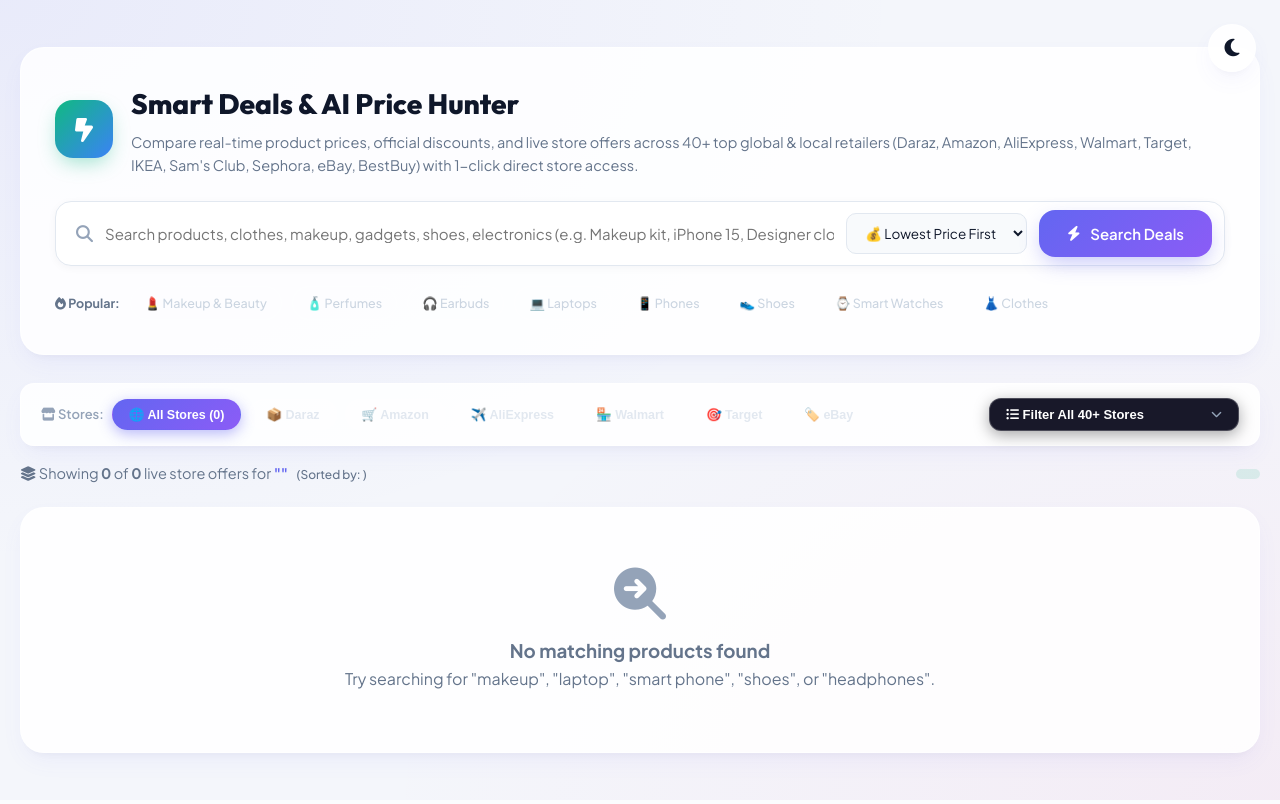
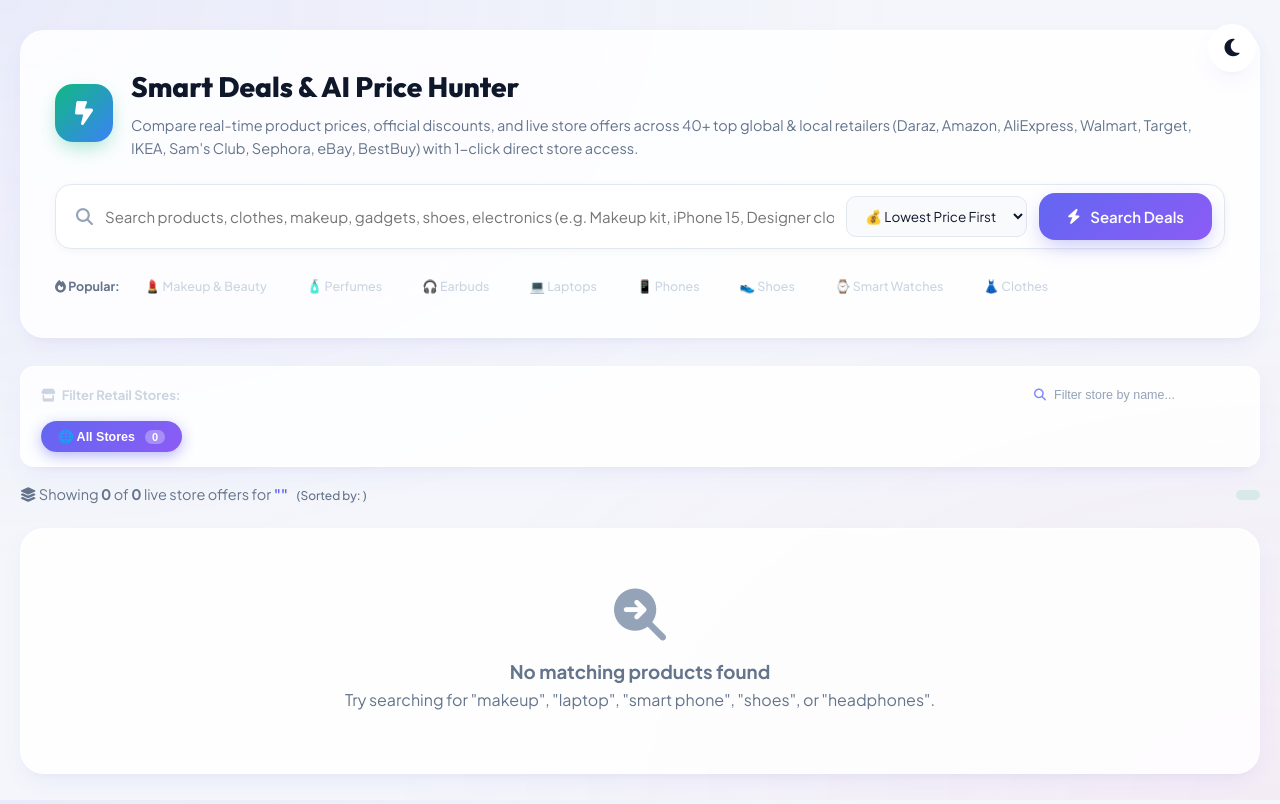
Before and after one commit to SahilHaseeb/Expensive_Tracker, a Flask app: template app/templates/shopping.html in a window 1280 px wide. Run offline with Flask 3, Linux system fonts and the light colour scheme; the template is opened without the code that fills it, so the values that code supplies are empty.

Commit message:
feat: replace obstructive dropdown with clean inline dynamic store pill filter bar with store search input - zero obstruction of product cards

```diff
--- a/app/templates/shopping.html
+++ b/app/templates/shopping.html
@@ -45,34 +45,28 @@
         </div>
     </div>
 
-    <!-- Dynamic Smart Store Filter Bar with Custom Dark Dropdown -->
-    <div class="store-filter-bar glass" style="margin: 16px 0; padding: 14px 20px; border-radius: 14px; display: flex; align-items: center; justify-content: space-between; gap: 12px; flex-wrap: wrap; position: relative; z-index: 9999;">
-        <div style="display: flex; align-items: center; gap: 8px; flex-wrap: wrap;" id="quickStorePills">
-            <span style="font-size: 13px; font-weight: 600; color: #94a3b8;"><i class="fas fa-store text-primary"></i> Stores:</span>
-            <button class="store-filter-btn active-store-filter" id="allStoresBtn" onclick="filterByStore('ALL', this)">🌐 All Stores ({{ results.products|length }})</button>
-            <button class="store-filter-btn" onclick="filterByStore('Daraz', this)">📦 Daraz</button>
-            <button class="store-filter-btn" onclick="filterByStore('Amazon', this)">🛒 Amazon</button>
-            <button class="store-filter-btn" onclick="filterByStore('AliExpress', this)">✈️ AliExpress</button>
-            <button class="store-filter-btn" onclick="filterByStore('Walmart', this)">🏪 Walmart</button>
-            <button class="store-filter-btn" onclick="filterByStore('Target', this)">🎯 Target</button>
-            <button class="store-filter-btn" onclick="filterByStore('eBay', this)">🏷️ eBay</button>
+    <!-- Clean Inline Multi-Store Filter Bar (NO Obstructive Dropdowns Covering Cards) -->
+    <div class="store-filter-bar glass" style="margin: 16px 0; padding: 14px 20px; border-radius: 14px; display: flex; flex-direction: column; gap: 12px;">
+        <div style="display: flex; align-items: center; justify-content: space-between; gap: 12px; flex-wrap: wrap;">
+            <div style="display: flex; align-items: center; gap: 8px;">
+                <span style="font-size: 13px; font-weight: 700; color: #cbd5e1; display: flex; align-items: center; gap: 6px;">
+                    <i class="fas fa-store text-primary"></i> Filter Retail Stores:
+                </span>
+            </div>
+
+            <!-- Quick Inline Store Search Filter Input -->
+            <div class="inline-store-search-box">
+                <i class="fas fa-magnifying-glass"></i>
+                <input type="text" id="storeQuickSearch" placeholder="Filter store by name..." onkeyup="filterStorePills(this.value)" autocomplete="off">
+            </div>
         </div>
 
-        <!-- Custom Glassmorphic Dark Store Dropdown (100% Guaranteed High Contrast) -->
-        <div class="custom-store-select-container" id="customStoreDropdown">
-            <button type="button" class="custom-select-trigger" id="customSelectTrigger" onclick="toggleStoreDropdown(event)">
-                <span id="selectedStoreLabel"><i class="fas fa-list-ul text-primary"></i> Filter All 40+ Stores</span>
-                <i class="fas fa-chevron-down dropdown-arrow" id="dropdownArrow"></i>
+        <!-- Dynamic Store Pills Container (All Stores with Real Deal Counts) -->
+        <div class="dynamic-store-pills-row" id="dynamicStorePillsContainer">
+            <button class="store-filter-btn active-store-filter" id="allStoresBtn" onclick="filterByStore('ALL', this)">
+                🌐 All Stores ({{ results.products|length }})
             </button>
-            <div class="custom-select-menu" id="customStoreMenu">
-                <div class="custom-select-search-box">
-                    <i class="fas fa-magnifying-glass" style="color: #818cf8; font-size: 12px;"></i>
-                    <input type="text" id="storeSearchInput" placeholder="Quick find store..." onkeyup="filterStoreList(this.value)" autocomplete="off">
-                </div>
-                <div class="custom-select-options-list" id="customStoreOptionsList">
-                    <!-- Populated dynamically via JS -->
-                </div>
-            </div>
+            <!-- Remaining stores populated dynamically on page load -->
         </div>
     </div>
 
@@ -171,152 +165,52 @@
 </div>
 
 <style>
-/* ─── CUSTOM GLASSMORPHIC DARK STORE DROPDOWN ───────────────────────────── */
-.custom-store-select-container {
-    position: relative;
-    user-select: none;
-    min-width: 250px;
-    z-index: 10000;
+/* ─── INLINE STORE SEARCH BOX ───────────────────────────────────────────── */
+.inline-store-search-box {
+    display: flex;
+    align-items: center;
+    gap: 8px;
+    background: rgba(255, 255, 255, 0.07);
+    border: 1px solid rgba(255, 255, 255, 0.18);
+    border-radius: 25px;
+    padding: 6px 14px;
+    transition: all 0.2s ease;
+    min-width: 220px;
 }
 
-.custom-select-trigger {
-    background: #181829 !important;
-    color: #ffffff !important;
-    border: 1px solid rgba(255, 255, 255, 0.22) !important;
-    border-radius: 12px;
-    padding: 8px 16px;
-    font-size: 13px;
-    font-weight: 600;
-    cursor: pointer;
-    display: flex;
-    align-items: center;
-    justify-content: space-between;
-    gap: 12px;
-    width: 100%;
-    transition: all 0.2s ease;
-    box-shadow: 0 4px 15px rgba(0, 0, 0, 0.35);
+.inline-store-search-box:focus-within {
+    border-color: #6366f1;
+    background: rgba(255, 255, 255, 0.12);
+    box-shadow: 0 0 0 2px rgba(99, 102, 241, 0.25);
 }
 
-.custom-select-trigger:hover {
-    border-color: #6366f1 !important;
-    background: #202038 !important;
+.inline-store-search-box i {
+    color: #818cf8;
+    font-size: 12px;
 }
 
-.dropdown-arrow {
-    font-size: 11px;
-    color: #94a3b8;
-    transition: transform 0.25s ease;
-}
-
-.dropdown-arrow.rotated {
-    transform: rotate(180deg);
-    color: #818cf8;
-}
-
-.custom-select-menu {
-    position: absolute;
-    top: calc(100% + 8px);
-    right: 0;
-    min-width: 280px;
-    max-height: 360px;
-    background: #121220 !important;
-    border: 1px solid rgba(99, 102, 241, 0.5) !important;
-    border-radius: 14px;
-    box-shadow: 0 25px 60px rgba(0, 0, 0, 0.95), 0 0 25px rgba(99, 102, 241, 0.3) !important;
-    z-index: 999999 !important;
-    display: none;
-    flex-direction: column;
-    overflow: hidden;
-    backdrop-filter: blur(25px);
-}
-
-.deals-grid, .deal-card, .results-bar {
-    position: relative;
-    z-index: 1;
-}
-
-.custom-select-menu.open {
-    display: flex;
-    animation: dropdownPop 0.2s cubic-bezier(0.16, 1, 0.3, 1);
-}
-
-@keyframes dropdownPop {
-    from { opacity: 0; transform: translateY(-8px) scale(0.98); }
-    to { opacity: 1; transform: translateY(0) scale(1); }
-}
-
-.custom-select-search-box {
-    display: flex;
-    align-items: center;
-    gap: 10px;
-    padding: 10px 14px;
-    border-bottom: 1px solid rgba(255, 255, 255, 0.1);
-    background: #0d0d18 !important;
-}
-
-.custom-select-search-box input {
-    background: transparent !important;
-    border: none !important;
-    outline: none !important;
-    color: #ffffff !important;
-    font-size: 13px !important;
+.inline-store-search-box input {
+    background: transparent;
+    border: none;
+    outline: none;
+    color: #ffffff;
+    font-size: 12.5px;
     font-weight: 500;
     width: 100%;
 }
 
-.custom-select-search-box input::placeholder {
-    color: #64748b !important;
+.inline-store-search-box input::placeholder {
+    color: #94a3b8;
 }
 
-.custom-select-options-list {
-    overflow-y: auto;
-    max-height: 290px;
-    padding: 6px;
-    scrollbar-width: thin;
-    scrollbar-color: #6366f1 #121220;
+/* ─── DYNAMIC STORE PILLS ROW ───────────────────────────────────────────── */
+.dynamic-store-pills-row {
+    display: flex;
+    align-items: center;
+    gap: 8px;
+    flex-wrap: wrap;
 }
 
-.custom-option-item {
-    display: flex;
-    align-items: center;
-    justify-content: space-between;
-    padding: 9px 14px;
-    border-radius: 9px;
-    color: #f8fafc !important;
-    font-size: 13px;
-    font-weight: 500;
-    cursor: pointer;
-    transition: all 0.15s ease;
-    margin-bottom: 2px;
-}
-
-.custom-option-item:hover {
-    background: rgba(99, 102, 241, 0.3) !important;
-    color: #ffffff !important;
-    transform: translateX(3px);
-}
-
-.custom-option-item.selected {
-    background: linear-gradient(135deg, #6366f1, #8b5cf6) !important;
-    color: #ffffff !important;
-    font-weight: 700;
-}
-
-.custom-option-count {
-    background: rgba(255, 255, 255, 0.12);
-    color: #cbd5e1;
-    padding: 2px 8px;
-    border-radius: 12px;
-    font-size: 11px;
-    font-weight: 600;
-}
-
-.custom-option-item:hover .custom-option-count {
-    background: rgba(255, 255, 255, 0.25);
-    color: #ffffff;
-}
-
-/* ─── STORE FILTER PILLS ─────────────────────────────────────────────────── */
 .store-filter-btn {
     background: rgba(255, 255, 255, 0.08) !important;
     color: #e2e8f0 !important;
@@ -347,6 +241,20 @@
     box-shadow: 0 4px 14px rgba(99, 102, 241, 0.45) !important;
 }
 
+.store-badge-count {
+    background: rgba(255, 255, 255, 0.18);
+    color: #ffffff;
+    padding: 1px 7px;
+    border-radius: 10px;
+    font-size: 11px;
+    font-weight: 700;
+    margin-left: 4px;
+}
+
+.active-store-filter .store-badge-count {
+    background: rgba(255, 255, 255, 0.3);
+}
+
 .hidden-deal-card {
     display: none !important;
 }
@@ -375,38 +283,26 @@
 let currentVisible = 24;
 const batchSize = 24;
 let activeStore = 'ALL';
-let storeListItems = [];
+let allStoreButtons = [];
 
-function toggleStoreDropdown(e) {
-    if (e) e.stopPropagation();
-    const menu = document.getElementById('customStoreMenu');
-    const arrow = document.getElementById('dropdownArrow');
-    const searchInput = document.getElementById('storeSearchInput');
-
-    if (menu.classList.contains('open')) {
-        menu.classList.remove('open');
-        arrow.classList.remove('rotated');
-    } else {
-        menu.classList.add('open');
-        arrow.classList.add('rotated');
-        if (searchInput) {
-            setTimeout(() => searchInput.focus(), 50);
-        }
-    }
+function getStoreEmoji(storeName) {
+    const s = storeName.toLowerCase();
+    if (s.includes('daraz')) return '📦';
+    if (s.includes('amazon')) return '🛒';
+    if (s.includes('aliexpress')) return '✈️';
+    if (s.includes('walmart')) return '🏪';
+    if (s.includes('target')) return '🎯';
+    if (s.includes('ebay')) return '🏷️';
+    if (s.includes('sephora')) return '💄';
+    if (s.includes('ikea')) return '🛋️';
+    if (s.includes('staples')) return '📎';
+    if (s.includes('bestbuy') || s.includes('best buy')) return '📺';
+    if (s.includes('spencer')) return '🏬';
+    if (s.includes('flipkart')) return '🛍️';
+    return '🏬';
 }
 
-// Close dropdown when clicking outside
-document.addEventListener('click', function(e) {
-    const dropdown = document.getElementById('customStoreDropdown');
-    const menu = document.getElementById('customStoreMenu');
-    const arrow = document.getElementById('dropdownArrow');
-    if (dropdown && !dropdown.contains(e.target) && menu) {
-        menu.classList.remove('open');
-        if (arrow) arrow.classList.remove('rotated');
-    }
-});
-
-function buildCustomStoreDropdown() {
+function buildDynamicStorePills() {
     const allCards = document.querySelectorAll('.deal-item-card');
     const storeCounts = {};
 
@@ -415,87 +311,57 @@ function buildCustomStoreDropdown() {
         storeCounts[s] = (storeCounts[s] || 0) + 1;
     });
 
-    const listEl = document.getElementById('customStoreOptionsList');
-    if (!listEl) return;
+    const container = document.getElementById('dynamicStorePillsContainer');
+    if (!container) return;
 
-    listEl.innerHTML = '';
-    storeListItems = [];
+    // Reset with "All Stores"
+    container.innerHTML = `
+        <button class="store-filter-btn ${activeStore === 'ALL' ? 'active-store-filter' : ''}" id="allStoresBtn" onclick="filterByStore('ALL', this)">
+            🌐 All Stores <span class="store-badge-count">${allCards.length}</span>
+        </button>
+    `;
 
-    // 1. "All Stores" option
-    const allOpt = document.createElement('div');
-    allOpt.className = `custom-option-item ${activeStore === 'ALL' ? 'selected' : ''}`;
-    allOpt.setAttribute('data-store-name', 'ALL');
-    allOpt.onclick = function() { selectStoreFromCustomDropdown('ALL', `🌐 All ${allCards.length} Offers`); };
-    allOpt.innerHTML = `
-        <span><i class="fas fa-globe" style="margin-right: 8px; color: #818cf8;"></i> All Stores</span>
-        <span class="custom-option-count">${allCards.length}</span>
-    `;
-    listEl.appendChild(allOpt);
-    storeListItems.push({ name: 'all stores', element: allOpt });
+    allStoreButtons = [];
+    const allBtn = document.getElementById('allStoresBtn');
+    if (allBtn) allStoreButtons.push({ name: 'all stores', btn: allBtn });
 
-    // 2. Individual Stores sorted alphabetically
-    const sortedStores = Object.keys(storeCounts).sort((a, b) => a.localeCompare(b));
+    // Sort stores by count (descending) so most popular stores appear first
+    const sortedStores = Object.keys(storeCounts).sort((a, b) => storeCounts[b] - storeCounts[a]);
+
     sortedStores.forEach(storeName => {
         const count = storeCounts[storeName];
-        const opt = document.createElement('div');
-        opt.className = `custom-option-item ${activeStore.toLowerCase() === storeName.toLowerCase() ? 'selected' : ''}`;
-        opt.setAttribute('data-store-name', storeName);
-        opt.onclick = function() { selectStoreFromCustomDropdown(storeName, `🏪 ${storeName}`); };
-        opt.innerHTML = `
-            <span><i class="fas fa-store" style="margin-right: 8px; color: #a5b4fc;"></i> ${storeName}</span>
-            <span class="custom-option-count">${count}</span>
-        `;
-        listEl.appendChild(opt);
-        storeListItems.push({ name: storeName.toLowerCase(), element: opt });
+        const emoji = getStoreEmoji(storeName);
+        const btn = document.createElement('button');
+        btn.className = `store-filter-btn ${activeStore.toLowerCase() === storeName.toLowerCase() ? 'active-store-filter' : ''}`;
+        btn.setAttribute('data-store-name', storeName);
+        btn.onclick = function() { filterByStore(storeName, this); };
+        btn.innerHTML = `${emoji} ${storeName} <span class="store-badge-count">${count}</span>`;
+        container.appendChild(btn);
+        allStoreButtons.push({ name: storeName.toLowerCase(), btn: btn });
     });
 }
 
-function filterStoreList(searchVal) {
-    const val = (searchVal || '').toLowerCase().trim();
-    storeListItems.forEach(item => {
-        if (!val || item.name.includes(val)) {
-            item.element.style.display = 'flex';
+function filterStorePills(keyword) {
+    const q = (keyword || '').toLowerCase().trim();
+    allStoreButtons.forEach(item => {
+        if (!q || item.name.includes(q)) {
+            item.btn.style.display = 'inline-flex';
         } else {
-            item.element.style.display = 'none';
+            item.btn.style.display = 'none';
         }
     });
 }
 
-function selectStoreFromCustomDropdown(storeName, labelText) {
+function filterByStore(storeName, btnElement) {
     activeStore = storeName;
     currentVisible = 24;
 
-    const labelEl = document.getElementById('selectedStoreLabel');
-    if (labelEl) {
-        labelEl.innerHTML = labelText;
-    }
-
-    // Update active highlight in menu
-    document.querySelectorAll('.custom-option-item').forEach(opt => {
-        if (opt.getAttribute('data-store-name').toLowerCase() === storeName.toLowerCase()) {
-            opt.classList.add('selected');
-        } else {
-            opt.classList.remove('selected');
-        }
-    });
-
-    // Update quick buttons row
     document.querySelectorAll('.store-filter-btn').forEach(btn => {
         btn.classList.remove('active-store-filter');
-        if (btn.innerText.toLowerCase().includes(storeName.toLowerCase())) {
-            btn.classList.add('active-store-filter');
-        }
     });
-    if (storeName === 'ALL') {
-        const allBtn = document.getElementById('allStoresBtn');
-        if (allBtn) allBtn.classList.add('active-store-filter');
+    if (btnElement) {
+        btnElement.classList.add('active-store-filter');
     }
-
-    // Close menu
-    const menu = document.getElementById('customStoreMenu');
-    const arrow = document.getElementById('dropdownArrow');
-    if (menu) menu.classList.remove('open');
-    if (arrow) arrow.classList.remove('rotated');
 
     updateDealsVisibility();
 }
@@ -545,36 +411,8 @@ function loadMoreDeals() {
     updateDealsVisibility();
 }
 
-function filterByStore(storeName, btnElement) {
-    activeStore = storeName;
-    currentVisible = 24;
-
-    document.querySelectorAll('.store-filter-btn').forEach(btn => {
-        btn.classList.remove('active-store-filter');
-    });
-    if (btnElement) {
-        btnElement.classList.add('active-store-filter');
-    }
-
-    const labelEl = document.getElementById('selectedStoreLabel');
-    if (labelEl) {
-        labelEl.innerHTML = storeName === 'ALL' ? '🌐 All Stores' : `🏪 ${storeName}`;
-    }
-
-    // Update active highlight in custom menu
-    document.querySelectorAll('.custom-option-item').forEach(opt => {
-        if (opt.getAttribute('data-store-name').toLowerCase() === storeName.toLowerCase()) {
-            opt.classList.add('selected');
-        } else {
-            opt.classList.remove('selected');
-        }
-    });
-
-    updateDealsVisibility();
-}
-
 document.addEventListener('DOMContentLoaded', function() {
-    buildCustomStoreDropdown();
+    buildDynamicStorePills();
     updateDealsVisibility();
 });
 </script>
```
